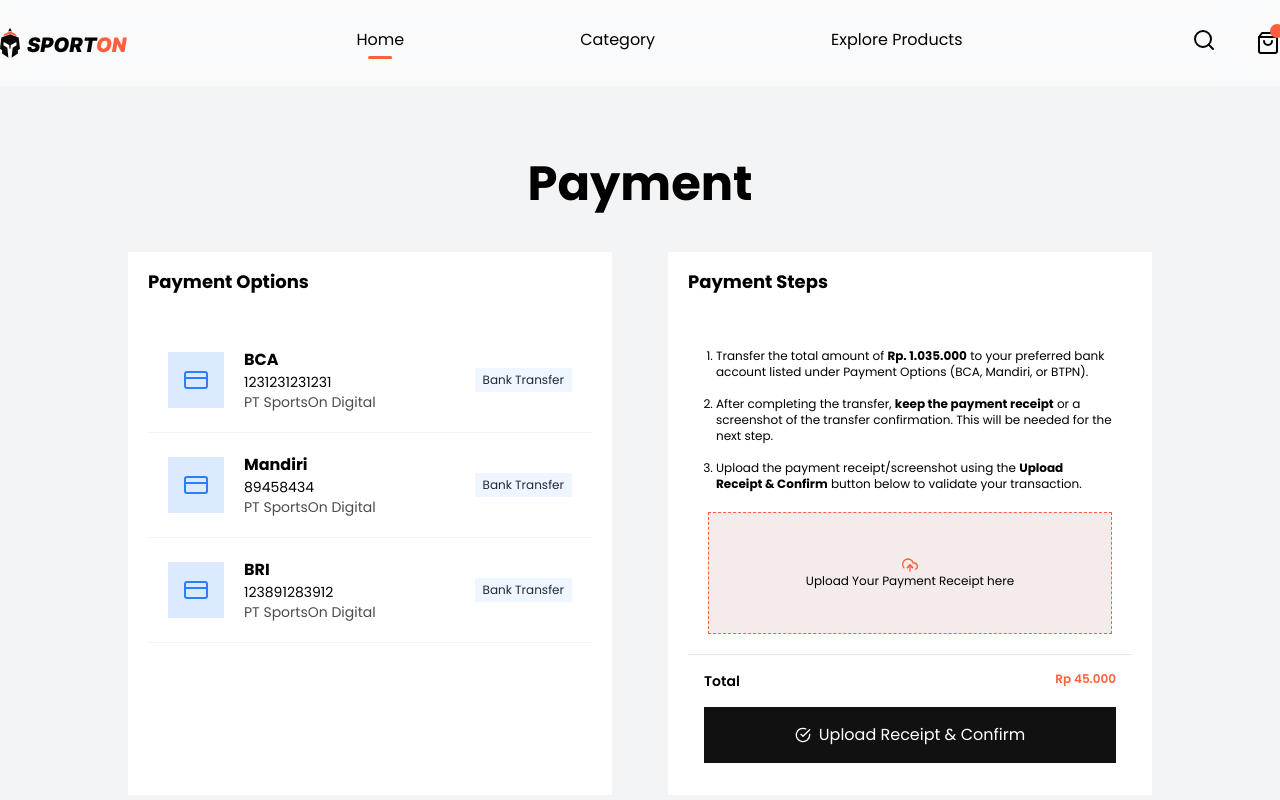
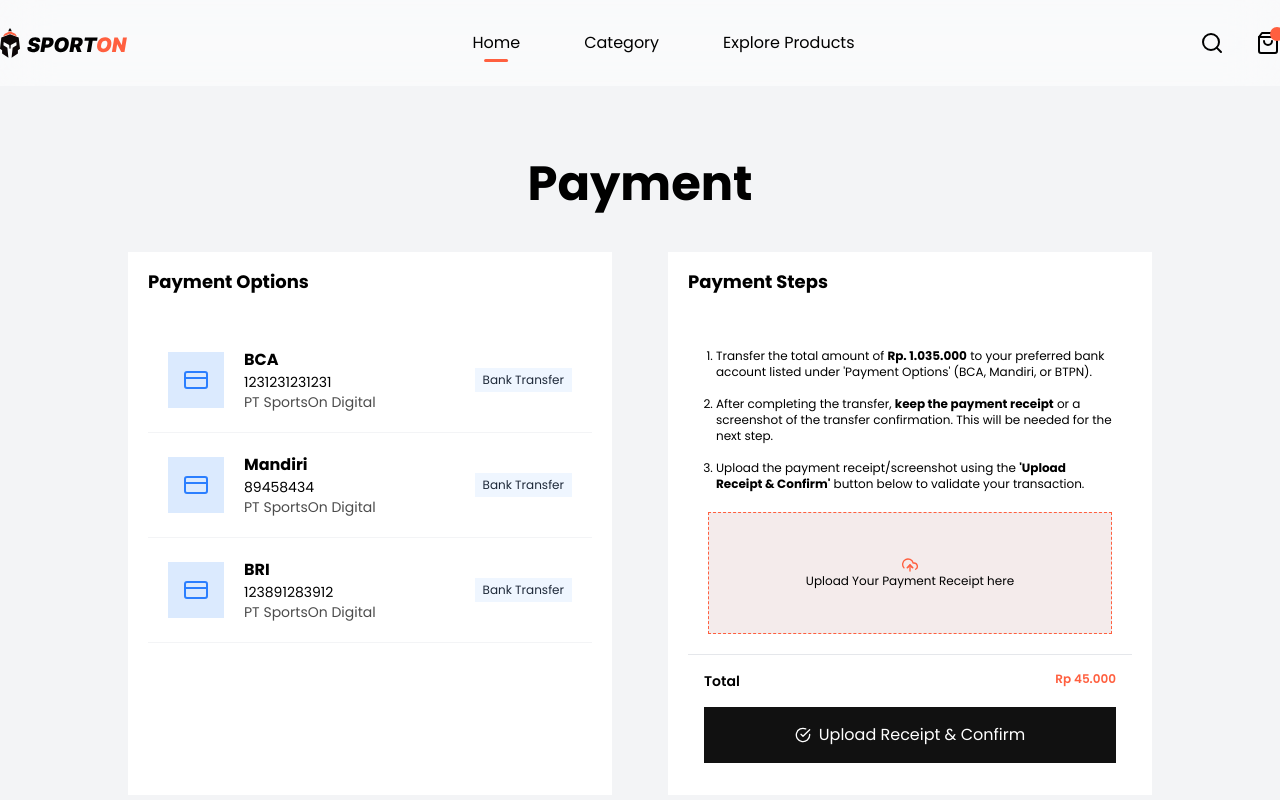
Before and after one commit to verenjessica673/sporton-fe-vercel-deploy, a Next.js app: page /payment in a window 1280 px wide. Shown: the top 800 px of the page. Built offline with nearby package versions, Linux system fonts and the light colour scheme.

Commit message:
changes6

```diff
--- a/app/(landing)/checkout/page.tsx
+++ b/app/(landing)/checkout/page.tsx
@@ -1,4 +1,5 @@
 "use client";
+import CartItems from "../components/checkout/cart-item";
 import OrderInformation from "../components/checkout/order-information";
 
 const Checkout = () => {
@@ -9,6 +10,7 @@ const Checkout = () => {
          <h1 className="text-5xl font-bold text-center mb-11">Checkout Now</h1>
          <div className="grid grid-cols-2 gap-14">
             <OrderInformation />
+            <CartItems />
         </div>
         </div>
     </main>
--- a/app/(landing)/components/checkout/cart-item.tsx
+++ b/app/(landing)/components/checkout/cart-item.tsx
@@ -16,12 +16,11 @@ const CartItems = () => {
   );
 
     return (
-        <>
         <div className="bg-white">
             <div className="px-5 py-4 border-gray-200">
               <h2 className="font-bold text-lg">Cart Items</h2>
             </div>
-            <div className="overflow-auto"></div>
+            <div className="overflow-auto max-h-[300px]">
               {cartList.map((item, index) => (
                 <div key={index} className="flex gap-4 p-4 border-b border-gray-200">
                   <div className="bg-primary-light aspect-square w-16 flex justify-center items-center">
@@ -67,7 +66,7 @@ const CartItems = () => {
             Proceed to Payment
           </Button>
         </div>
-        </>
+        </div>
     );
 };
 
--- a/app/(landing)/components/layout/header.tsx
+++ b/app/(landing)/components/layout/header.tsx
@@ -1,41 +1,47 @@
-"use client";
+'use client';
 
-import Image from "next/image";
-import Link from "next/link";
-import { FiSearch, FiShoppingBag } from "react-icons/fi";
-import CartPopup from "../ui/cart-popup";
-import { useState } from "react";
+import Image from 'next/image';
+import Link from 'next/link';
+import { FiSearch, FiShoppingBag } from 'react-icons/fi';
+import CartPopup from '../ui/cart-popup';
+import { useState } from 'react';
 
 const Header = () => {
-  const [isCartOpen, setIsCartPopupOpen] = useState(false);
+  const [isCartOpen, setIsCartOpen] = useState(false); // default tertutup
 
   return (
     <header className="fixed w-full z-20 backdrop-blur-xl bg-white/50">
-      <div className="flex justify-between gap-10 container mx-auto py-7">
+      <div className="flex justify-between items-center gap-10 container mx-auto py-7">
+        <Link href="/">
           <Image
             src="/img/logo.svg"
             alt="SportOn logo"
             width={127}
             height={30}
           />
-      <nav className="flex gap-44">
+        </Link>
+
+        <nav className="flex gap-16">
           <Link
             href="#"
-            className="relative after:content-[''] after:block after:bg-primary after:rounded-full after:h-[3px] after:w-1/2 after:absolute after:left-1/2 after:-translate-x-1/2 after:translate-y-1">Home</Link>
+            className="relative after:content-[''] after:block after:bg-primary after:rounded-full after:h-[3px] after:w-1/2 after:absolute after:left-1/2 after:-translate-x-1/2 after:translate-y-1"
+          >
+            Home
+          </Link>
           <Link href="#">Category</Link>
           <Link href="#">Explore Products</Link>
         </nav>
 
-      <div className="relative flex gap-10">
+        <div className="relative flex items-center gap-8">
           <FiSearch size={24} />
+
           <button
+            type="button"
             className="relative cursor-pointer"
-    onClick={() => setIsCartPopupOpen(!isCartOpen)}
+            onClick={() => setIsCartOpen(!isCartOpen)}
           >
             <FiShoppingBag size={24} />
-    <div className="bg-primary rounded-full w-3.5 h-3.5 absolute -top-1 -right-1 text-[10px] text-white text-center">
-      {/* isi badge kalau mau ditampilkan angka */}
-    </div>
+            <div className="bg-primary rounded-full w-3.5 h-3.5 absolute -top-1 -right-1 text-[10px] text-white text-center" />
           </button>
           {isCartOpen && <CartPopup />}
         </div>
--- a/app/(landing)/components/payment/payment-step.tsx
+++ b/app/(landing)/components/payment/payment-step.tsx
@@ -20,7 +20,7 @@ const PaymentSteps = () => {
         <ol className="list-decimal text-xs pl-2 flex flex-col gap-4 mb-5">
           <li>
             Transfer the total amount of <b>Rp. 1.035.000</b> to your preferred
-            bank account listed under Payment Options (BCA, Mandiri, or BTPN).
+            bank account listed under 'Payment Options' (BCA, Mandiri, or BTPN).
           </li>
           <li>
             After completing the transfer, <b>keep the payment receipt</b> or a
@@ -29,7 +29,7 @@ const PaymentSteps = () => {
           </li>
           <li>
             Upload the payment receipt/screenshot using the{" "}
-            <b>Upload Receipt & Confirm</b> button below to validate your
+            <b>'Upload Receipt & Confirm'</b> button below to validate your
             transaction.
           </li>
         </ol>
--- a/app/(landing)/components/ui/cart-popup.tsx
+++ b/app/(landing)/components/ui/cart-popup.tsx
@@ -3,7 +3,7 @@ import Image from 'next/image';
 import Button from './button';
 import { FiTrash2 } from "react-icons/fi";
 import { FiArrowRight } from "react-icons/fi";
-import { useRouter } from 'next/router';
+import { useRouter } from 'next/navigation';
 
 export const cartList = [
     {
--- a/app/(landing)/layout.tsx
+++ b/app/(landing)/layout.tsx
@@ -12,7 +12,7 @@ const poppins = Poppins({
 
 export const metadata: Metadata = {
   title: "SportOn Website",
-  description: "blah",
+  description: "Engineered for endurance and designed for speed. Experience gear that moves as fast as you do. Premium fabrics. Unmatched comfort. Limitless motion.",
 };
 
 export default function RootLayout({
@@ -21,7 +21,7 @@ export default function RootLayout({
   children: React.ReactNode;
 }) {
   return (
-    <html lang="en">
+    <html lang="en" suppressHydrationWarning>
       <body className={`${poppins.variable} antialiased`}>
         <Header />
         {children}
```
Lines whose indentation alone changed are shown as unchanged.
